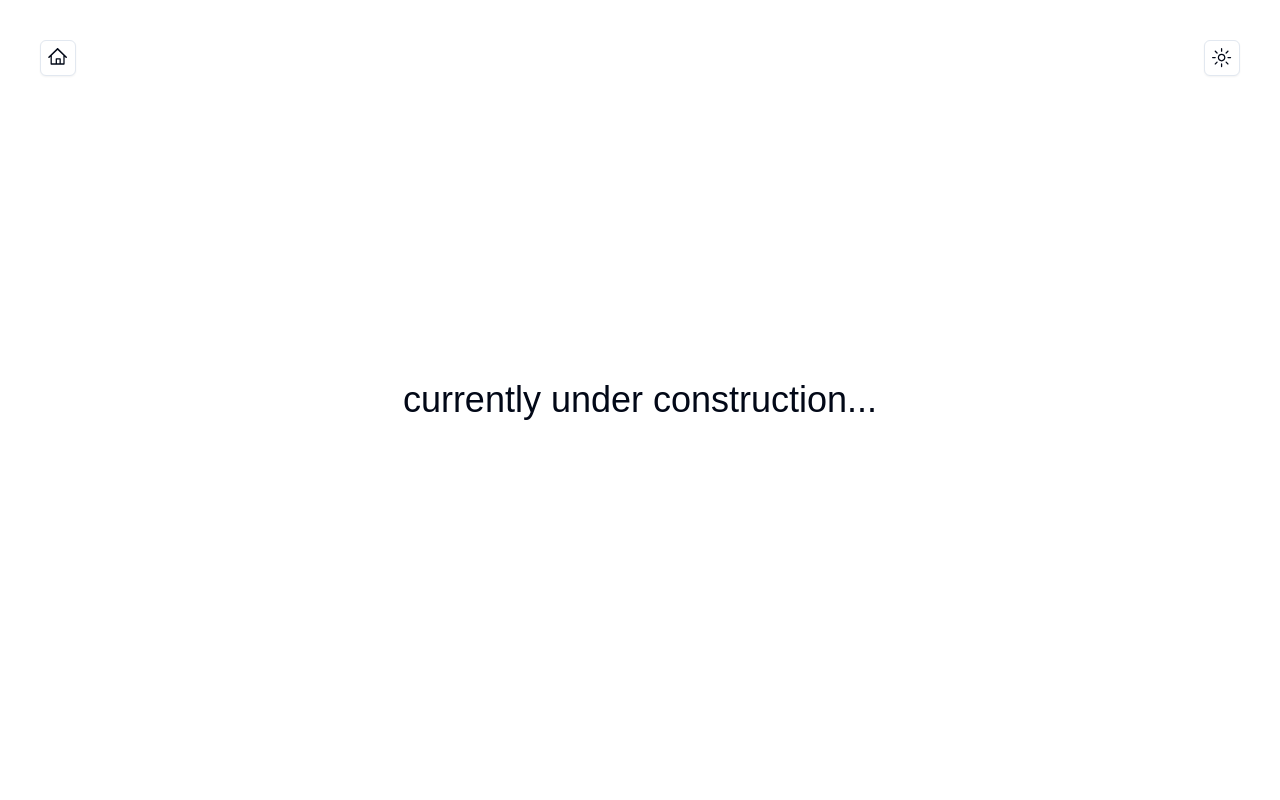
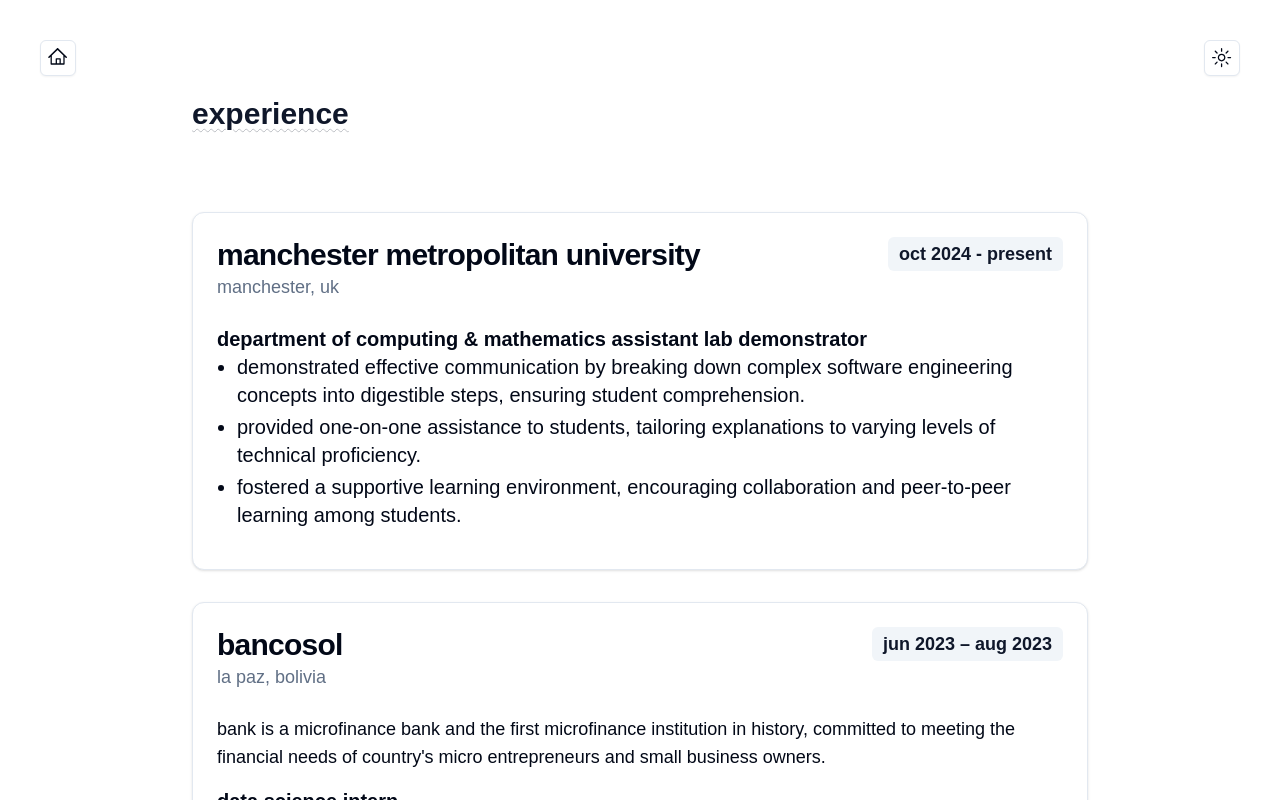
Before and after one commit to mateosanchezl/mateo-dev, a Next.js app: page /experience in a window 1280 px wide. Shown: the top 800 px of the page. Built offline with nearby package versions, Linux system fonts and the light colour scheme; a web font is replaced by a local one.

Commit message:
experience page

```diff
--- a/src/app/experience/page.tsx
+++ b/src/app/experience/page.tsx
@@ -1,10 +1,142 @@
 import React from "react";
+import { Card, CardContent, CardHeader, CardTitle } from "@/components/ui/card";
+import { Badge } from "@/components/ui/badge";
+import { title } from "process";
 
 function ExperiencePage() {
+  const experiences = [
+    {
+      title: "manchester metropolitan university",
+      location: "manchester, uk",
+      date: "oct 2024 - present",
+      roles: [
+        {
+          title:
+            "department of computing & mathematics assistant lab demonstrator",
+
+          description: [
+            "demonstrated effective communication by breaking down complex software engineering concepts into digestible steps, ensuring student comprehension.",
+            "provided one-on-one assistance to students, tailoring explanations to varying levels of technical proficiency.",
+            "fostered a supportive learning environment, encouraging collaboration and peer-to-peer learning among students.",
+          ],
+        },
+      ],
+    },
+    {
+      title: "bancosol",
+      location: "la paz, bolivia",
+      placeDescription:
+        "bank is a microfinance bank and the first microfinance institution in history, committed to meeting the financial needs of country's micro entrepreneurs and small business owners.",
+      date: "jun 2023 – aug 2023",
+      roles: [
+        {
+          title: "data science intern",
+          description: [
+            "worked in cross-functional teams to develop machine learning models using scikit-learn, meeting deadlines in a dynamic banking environment.",
+            "collaborated with professionals specialised in different areas of the data science process to apply crucial learning outcomes to real life scenarios.",
+            "analysed large datasets using pandas to extract meaningful insights, improving the accuracy of predictive models and enhancing decision-making processes.",
+          ],
+        },
+        {
+          title: "financial risk analyst intern",
+          date: "jun 2023 – jul 2023",
+          description: [
+            "evaluated financial data and identifying risk factors, enabling active problem solving and constant analytical thinking.",
+            "enhanced communication skills by translating complex financial data into clear reports for stakeholders.",
+            "assisted in the development of risk assessment models, helping to forecast potential financial threats and support strategic decision-making.",
+          ],
+        },
+      ],
+    },
+    {
+      title: "hocicos del mundo",
+      location: "la paz, bolivia",
+      placeDescription:
+        "place is a dog shelter with over seven years of experience in rescuing and caring for stray dogs until they can find a new family.",
+      date: "feb 2021 – oct 2021",
+      roles: [
+        {
+          title: "volunteer",
+          description: [
+            "collaborated with a team of volunteers to maintain a clean and safe environment for the animals.",
+            "adapted to rapidly changing situations, managing behavioural issues or providing immediate care for animals in need.",
+            "improved communication skills by coordinating with shelter staff in a fast-paced and busy environment.",
+            "fostered a warm and inviting environment for visitors.",
+          ],
+        },
+      ],
+    },
+    {
+      title: "carhartt wip",
+      location: "london, uk",
+      placeDescription:
+        "place is the streetwear branch of the american clothing brand founded in 1889.",
+      date: "jul 2018 – aug 2018",
+      roles: [
+        {
+          title: "sales floor team member work experience",
+          description: [
+            "ensure a positive shopping experience for customers, assisting with product selection, resolving complaints and creating a welcoming atmosphere.",
+            "managed high customer traffic by collaborating efficiently with colleagues.",
+            "demonstrated strong multitasking skills by managing stocking and customer service simultaneously.",
+            "adapted to maintain productivity and quality of service under pressure.",
+            "contributed to an increase in customer interest and sales by actively supporting customers.",
+          ],
+        },
+      ],
+    },
+  ];
+
   return (
-    <div className="flex justify-center items-center h-screen">
-      <div className="py-28 lg:px-20 px-10 lg:text-4xl text-xl flex flex-row items-center ">
-        currently under construction...
+    <div className=" min-h-screen w-full py-32 px-6 lg:py-24 lg:px-4 md:px-6">
+      <div className="max-w-4xl mx-auto">
+        <h1 className="text-3xl mb-16 font-bold text-primary lg:mb-20 underline decoration-wavy decoration-primary/25 decoration-1 decoration underline-offset-4">
+          experience
+        </h1>
+        <div className="space-y-8">
+          {experiences.map((exp, index) => (
+            <Card key={index} className="w-full">
+              <CardHeader>
+                <div className="flex justify-between items-start">
+                  <div>
+                    <CardTitle className="lg:text-3xl  text-lg font-semibold">
+                      {exp.title}
+                    </CardTitle>
+                    <p className="lg:text-lg text-sm text-muted-foreground">
+                      {exp.location}
+                    </p>
+                  </div>
+                  <Badge variant="secondary" className="lg:text-lg text-sm">
+                    {exp.date}
+                  </Badge>
+                </div>
+              </CardHeader>
+              <CardContent>
+                {exp.placeDescription && (
+                  <p className="lg:text-lg text-sm mb-4">
+                    {exp.placeDescription}
+                  </p>
+                )}
+
+                {exp.roles.map((role, roleIndex) => (
+                  <div key={roleIndex} className="mb-4">
+                    <h3 className="font-semibold text-lg lg:text-xl">
+                      {role.title}
+                    </h3>
+
+                    <ul className="list-disc pl-5 space-y-1">
+                      {role.description.map((item, itemIndex) => (
+                        <li key={itemIndex} className="lg:text-xl text-md">
+                          {item}
+                        </li>
+                      ))}
+                    </ul>
+                  </div>
+                ))}
+              </CardContent>
+            </Card>
+          ))}
+        </div>
       </div>
     </div>
   );
--- /dev/null
+++ b/src/components/ui/badge.tsx
@@ -0,0 +1,36 @@
+import * as React from "react"
+import { cva, type VariantProps } from "class-variance-authority"
+
+import { cn } from "@/lib/utils"
+
+const badgeVariants = cva(
+  "inline-flex items-center rounded-md border px-2.5 py-0.5 text-xs font-semibold transition-colors focus:outline-none focus:ring-2 focus:ring-ring focus:ring-offset-2",
+  {
+    variants: {
+      variant: {
+        default:
+          "border-transparent bg-primary text-primary-foreground shadow hover:bg-primary/80",
+        secondary:
+          "border-transparent bg-secondary text-secondary-foreground hover:bg-secondary/80",
+        destructive:
+          "border-transparent bg-destructive text-destructive-foreground shadow hover:bg-destructive/80",
+        outline: "text-foreground",
+      },
+    },
+    defaultVariants: {
+      variant: "default",
+    },
+  }
+)
+
+export interface BadgeProps
+  extends React.HTMLAttributes<HTMLDivElement>,
+    VariantProps<typeof badgeVariants> {}
+
+function Badge({ className, variant, ...props }: BadgeProps) {
+  return (
+    <div className={cn(badgeVariants({ variant }), className)} {...props} />
+  )
+}
+
+export { Badge, badgeVariants }
--- /dev/null
+++ b/src/components/ui/card.tsx
@@ -0,0 +1,76 @@
+import * as React from "react"
+
+import { cn } from "@/lib/utils"
+
+const Card = React.forwardRef<
+  HTMLDivElement,
+  React.HTMLAttributes<HTMLDivElement>
+>(({ className, ...props }, ref) => (
+  <div
+    ref={ref}
+    className={cn(
+      "rounded-xl border bg-card text-card-foreground shadow",
+      className
+    )}
+    {...props}
+  />
+))
+Card.displayName = "Card"
+
+const CardHeader = React.forwardRef<
+  HTMLDivElement,
+  React.HTMLAttributes<HTMLDivElement>
+>(({ className, ...props }, ref) => (
+  <div
+    ref={ref}
+    className={cn("flex flex-col space-y-1.5 p-6", className)}
+    {...props}
+  />
+))
+CardHeader.displayName = "CardHeader"
+
+const CardTitle = React.forwardRef<
+  HTMLParagraphElement,
+  React.HTMLAttributes<HTMLHeadingElement>
+>(({ className, ...props }, ref) => (
+  <h3
+    ref={ref}
+    className={cn("font-semibold leading-none tracking-tight", className)}
+    {...props}
+  />
+))
+CardTitle.displayName = "CardTitle"
+
+const CardDescription = React.forwardRef<
+  HTMLParagraphElement,
+  React.HTMLAttributes<HTMLParagraphElement>
+>(({ className, ...props }, ref) => (
+  <p
+    ref={ref}
+    className={cn("text-sm text-muted-foreground", className)}
+    {...props}
+  />
+))
+CardDescription.displayName = "CardDescription"
+
+const CardContent = React.forwardRef<
+  HTMLDivElement,
+  React.HTMLAttributes<HTMLDivElement>
+>(({ className, ...props }, ref) => (
+  <div ref={ref} className={cn("p-6 pt-0", className)} {...props} />
+))
+CardContent.displayName = "CardContent"
+
+const CardFooter = React.forwardRef<
+  HTMLDivElement,
+  React.HTMLAttributes<HTMLDivElement>
+>(({ className, ...props }, ref) => (
+  <div
+    ref={ref}
+    className={cn("flex items-center p-6 pt-0", className)}
+    {...props}
+  />
+))
+CardFooter.displayName = "CardFooter"
+
+export { Card, CardHeader, CardFooter, CardTitle, CardDescription, CardContent }
```
